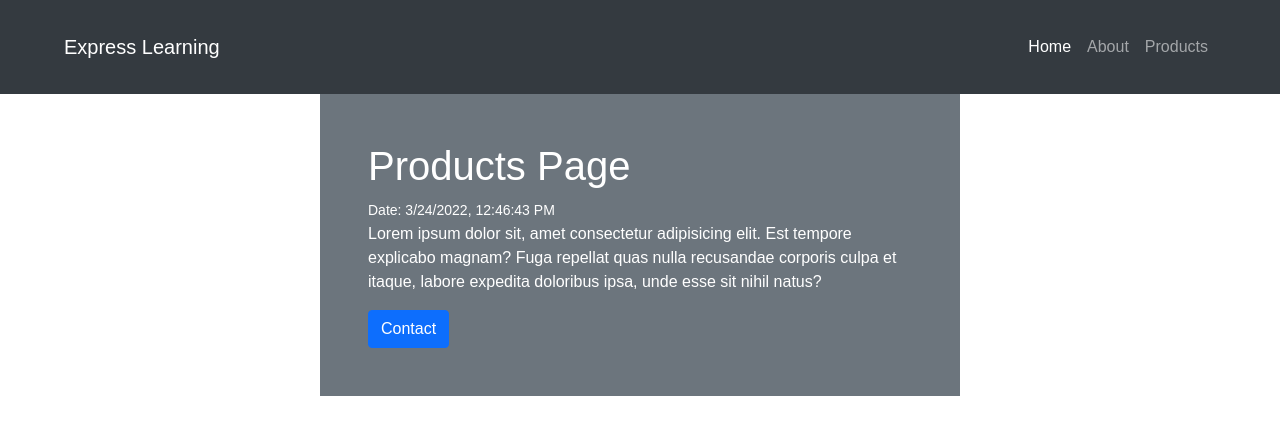
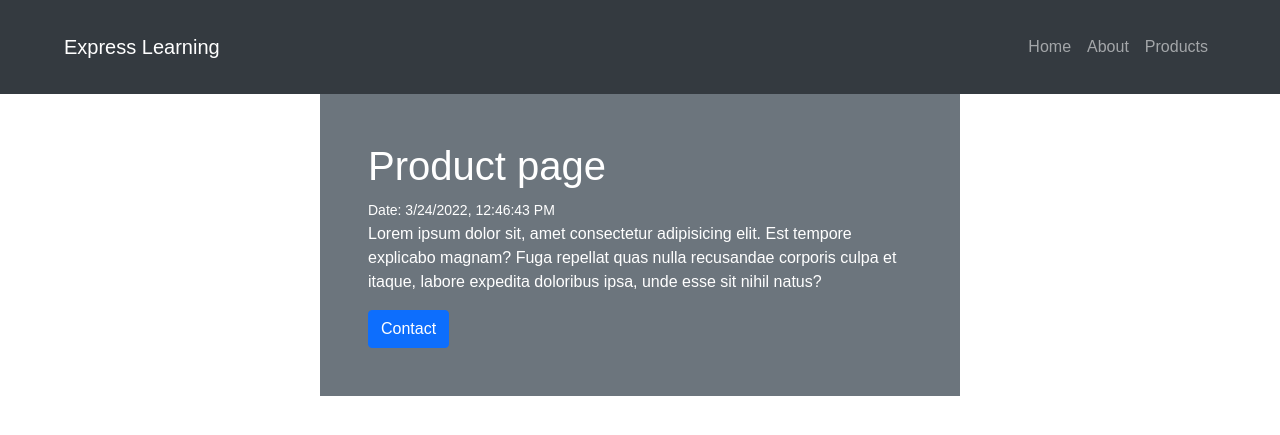
Before and after one commit to afmssrahi/express-learning, a Node server app: page /products in a window 1280 px wide. Shown: the top 435 px of the page. Run offline with Node 20, Linux system fonts and the light colour scheme.

Commit message:
render dynamic data in ejs

```diff
--- a/controller.js
+++ b/controller.js
@@ -1,14 +1,20 @@
 exports.homeController = (req, res) => {
 	// throw new Error('Something went wrong');
-	const title = 'Dynamic title (Home)';
+	const title = 'Home page';
+	const activeHome = true;
 
 	res.render('pages/home', { title });
 };
 
 exports.aboutController = (req, res) => {
-	res.render('pages/about');
+	const title = 'About page';
+	const activeAbout = true;
+
+	res.render('pages/about', { title });
 };
 
 exports.productsController = (req, res) => {
-	res.render('pages/products');
+	const title = 'Product page';
+
+	res.render('pages/products', { title });
 };
--- a/views/pages/about.ejs
+++ b/views/pages/about.ejs
@@ -7,7 +7,7 @@
     <%- include('../partials/header.ejs') %>
 
     <div class="container bg-secondary text-white p-5">
-        <h1>About Page </h1>
+        <h1><%= title %></h1>
         <small>Date: <%= new Date().toLocaleString() %> </small>
         <p>
             Lorem ipsum dolor sit, amet consectetur adipisicing elit. Est tempore explicabo magnam? Fuga repellat quas
--- a/views/pages/products.ejs
+++ b/views/pages/products.ejs
@@ -6,7 +6,7 @@
 <body>
     <%- include('../partials/header.ejs') %>
     <div class="container bg-secondary text-white p-5">
-        <h1>Products Page</h1>
+        <h1><%= title %> </h1>
         <small>Date: <%= new Date().toLocaleString() %> </small>
         <p>
             Lorem ipsum dolor sit, amet consectetur adipisicing elit. Est tempore explicabo magnam? Fuga repellat quas
--- a/views/partials/head.ejs
+++ b/views/partials/head.ejs
@@ -1,7 +1,7 @@
 <head>
     <meta charset="UTF-8">
     <meta name="viewport" content="width=device-width, initial-scale=1.0">
-    <title>Bootstrap Site</title>
+    <title><%= title %> </title>
     <link rel="stylesheet" href="https://stackpath.bootstrapcdn.com/bootstrap/5.0.0-alpha1/css/bootstrap.min.css"
         integrity="sha384-r4NyP46KrjDleawBgD5tp8Y7UzmLA05oM1iAEQ17CSuDqnUK2+k9luXQOfXJCJ4I" crossorigin="anonymous">
     <script src="https://cdn.jsdelivr.net/npm/popper.js@1.16.0/dist/umd/popper.min.js"
--- a/views/partials/header.ejs
+++ b/views/partials/header.ejs
@@ -9,7 +9,7 @@
             <div class="collapse navbar-collapse justify-content-end" id="navbarNav">
                 <ul class="navbar-nav">
                     <li class="nav-item">
-                        <a class="nav-link active" aria-current="page" href="/">Home</a>
+                        <a class="nav-link" aria-current="page" href="/">Home</a>
                     </li>
                     <li class="nav-item">
                         <a class="nav-link" href="/about">About</a>
```
